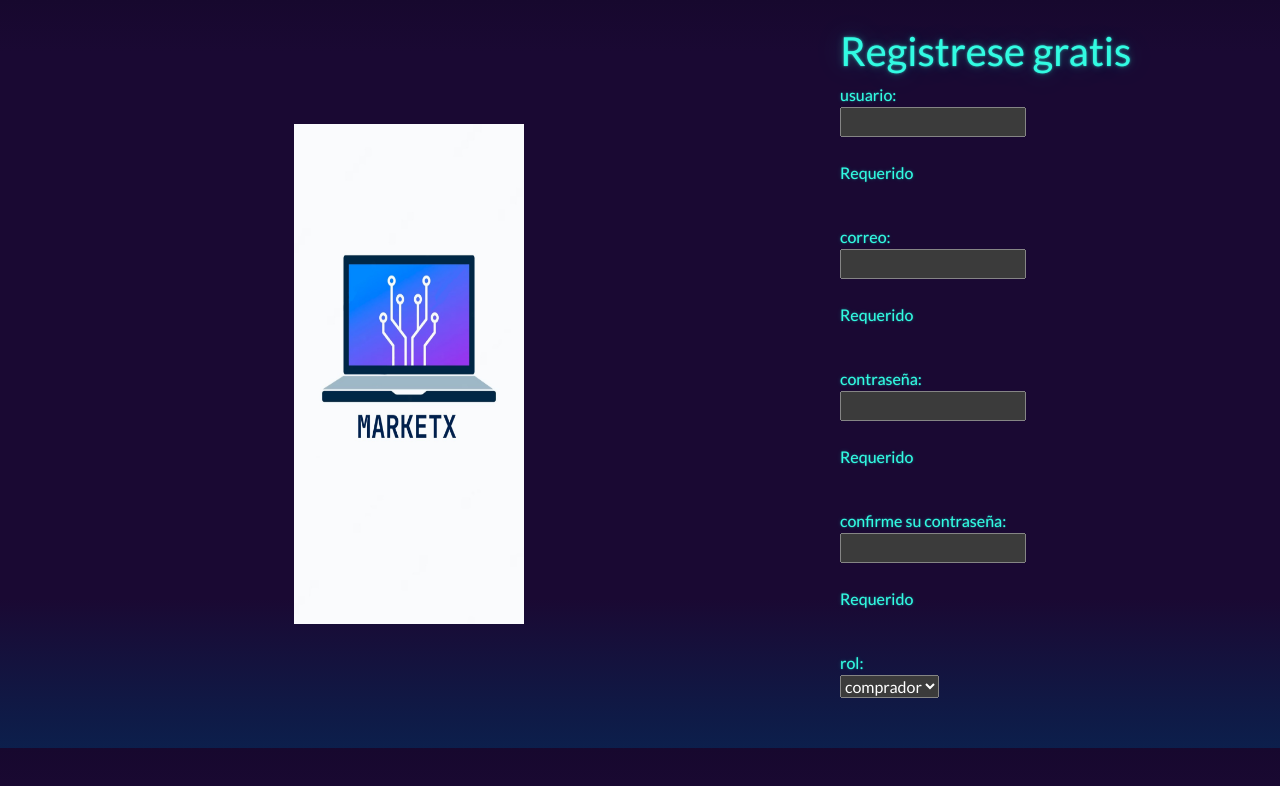
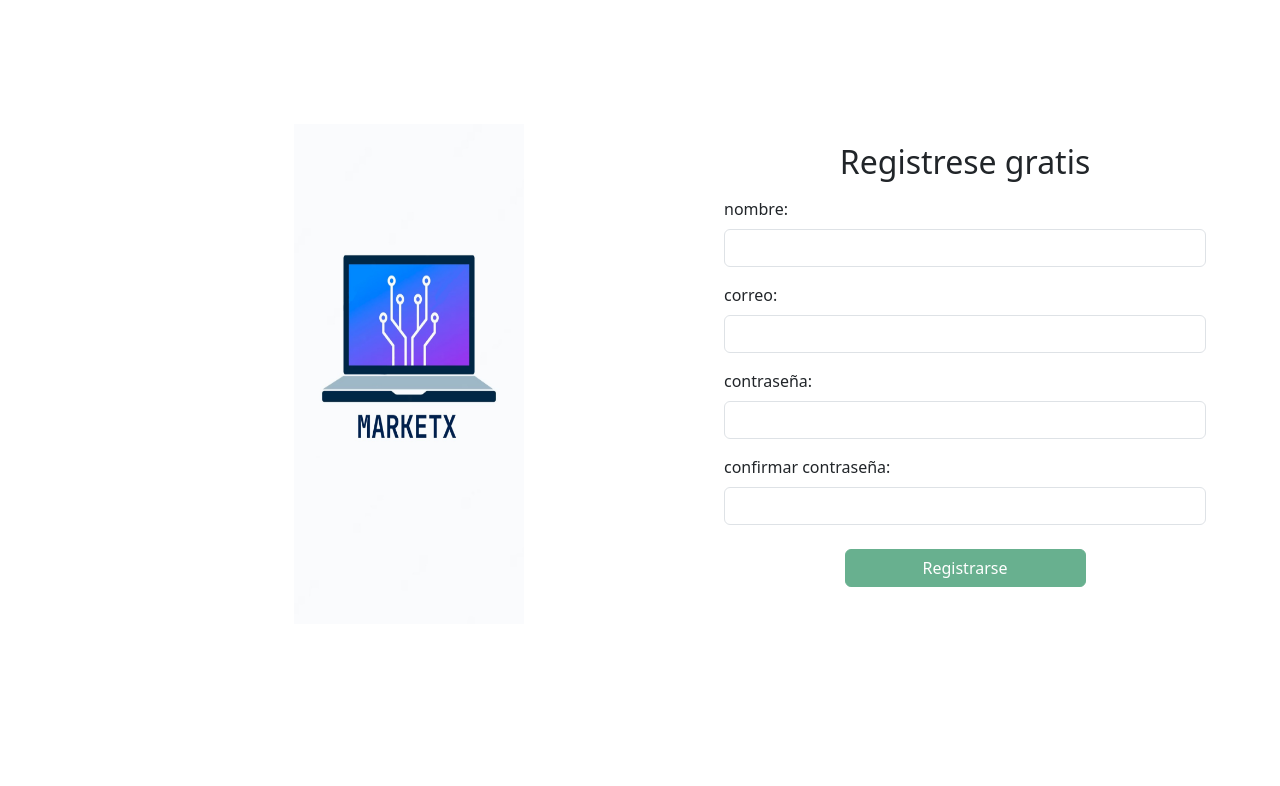
Before and after one commit to Gabriel20Arr/marketX, a Next.js app in the folder client/: page /registrarse in a window 1280 px wide. Shown: the top 786 px of the page. Built offline with nearby package versions, Linux system fonts and the light colour scheme; no server answers.

Commit message:
estilosDelFormularioRegistro

```diff
--- a/client/src/app/layout.js
+++ b/client/src/app/layout.js
@@ -1,29 +1,32 @@
-'use client'
+"use client";
 
-import { Providers } from '../redux/Providers/Providers';
-import NavBar from '../components/NavBar/NavBar';
-import { usePathname } from 'next/navigation';
+import { Providers } from "../redux/Providers/Providers";
+import NavBar from "../components/NavBar/NavBar";
+import { usePathname } from "next/navigation";
 
 export const metadata = {
-  title: 'Create Next App',
-  description: 'Generated by create next app',
-}
+  title: "Create Next App",
+  description: "Generated by create next app",
+};
 
-export default function RootLayout({children}){
+export default function RootLayout({ children }) {
   const router = usePathname();
   console.log(router);
   return (
     <html lang="en">
       <head>
-        <link rel='stylesheet' href='https://bootswatch.com/5/vapor/bootstrap.min.css' />
+        {/* <link rel='stylesheet' href='https://bootswatch.com/5/vapor/bootstrap.min.css' /> */}
       </head>
-        <body >
-          <Providers>
-           {(router !='/' && router!='/loging' && router!='/registrarse')? <NavBar />:''}
-            <div className='container p-4'>
-              {children}
-            </div>
-          </Providers>
-        </body>
+      <body>
+        <Providers>
+          {router != "/" && router != "/loging" && router != "/registrarse" ? (
+            <NavBar />
+          ) : (
+            ""
+          )}
+          <div className="container p-4">{children}</div>
+        </Providers>
+      </body>
     </html>
-  )}
+  );
+}
--- a/client/src/app/registrarse/page.jsx
+++ b/client/src/app/registrarse/page.jsx
@@ -1,32 +1,33 @@
-'use client'
-import { postRequestAsync } from '../../redux/services/userPost';
+"use client";
+import { postRequestAsync } from "../../redux/services/userPost";
 import { useState, useEffect } from "react";
-import Style from './registrar.module.css';
-import image from '../../images/WhatsApp Image 2023-06-13 at 8.46.20 PM.jpeg';
+import Style from "./registrar.module.css";
+import image from "../../images/WhatsApp Image 2023-06-13 at 8.46.20 PM.jpeg";
 import Image from "next/image";
-import {useRouter} from 'next/navigation'
-import { useAppDispatch } from '@/src/redux/hooks/hooks';
-import { validate } from '../../hooks/registrarseValidar';
-import { useGetUsersQuery } from '@/src/redux/services/userApi';
+import { useRouter } from "next/navigation";
+import { useAppDispatch } from "@/src/redux/hooks/hooks";
+import { validate } from "../../hooks/registrarseValidar";
+import { useGetUsersQuery } from "@/src/redux/services/userApi";
+import "bootstrap/dist/css/bootstrap.min.css";
 
 export default function Registrarse() {
   const [usuario, setUsuario] = useState({
-    nombre: '',
-    correo: '',
-    contraseña: '',
-    confirme_su_contraseña: '',
-    rol: ''
+    nombre: "",
+    correo: "",
+    contraseña: "",
+    confirme_su_contraseña: "",
+    // rol: "",
   });
   const [error, setError] = useState({
-    nombre: 'requerido',
-    correo: 'requerido',
-    contraseña: 'requerido',
-    confirme_su_contraseña: 'requerido',
-    rol: 'requerido'
+    nombre: "",
+    correo: "",
+    contraseña: "",
+    confirme_su_contraseña: "",
+    // rol: "",
   });
 
   const dispatch = useAppDispatch();
-  const {data} = useGetUsersQuery(null);
+  const { data } = useGetUsersQuery(null);
   const router = useRouter();
 
   const handlerUsuario = (e) => {
@@ -34,55 +35,129 @@ export default function Registrarse() {
     setUsuario({ ...usuario, [name]: value });
   };
   useEffect(() => {
-    setError(validate(usuario,data));
+    setError(validate(usuario, data));
   }, [usuario]);
 
   const handlerSubmit = async (e) => {
     e.preventDefault();
-      const result = await dispatch(postRequestAsync(usuario));
-      console.log(result);
-      setUsuario({
-        nombre: '',
-        correo: '',
-        contraseña: '',
-        confirme_su_contraseña: '',
-        rol: ''
-      });
-      router.push('/loging')
+    const result = await dispatch(postRequestAsync(usuario));
+    console.log(result);
+    setUsuario({
+      nombre: "",
+      correo: "",
+      contraseña: "",
+      confirme_su_contraseña: "",
+      // rol: "",
+    });
+    router.push("/loging");
   };
-  const existeError = (Object.values(error).some(value => value !== ''))
+  const buttonHablitado = () => {
+    if (
+      usuario.nombre === "" ||
+      usuario.correo === "" ||
+      usuario.contraseña === "" ||
+      usuario.confirme_su_contraseña === ""
+    ) {
+      return true;
+    } else {
+      return false;
+    }
+  };
+
+  const existeError = Object.values(error).some((value) => value !== "");
   return (
     <div className={Style.container}>
       <div className={Style.image}>
         <Image src={image} width={230} height={500} alt="" />
       </div>
-      <div className={Style.form}>
-        <h1>Registrese gratis</h1>
+      <div className="d-flex aling-items-center justify-content-center w-100">
+        <div className={Style.form}>
+          <h2 className="mb-3 text-center">Registrese gratis</h2>
+          <form onSubmit={handlerSubmit}>
+            <div className="mb-2">
+              <label className="form-label" htmlFor="nombre">
+                nombre:
+              </label>
+              <input
+                className="form-control"
+                type="text"
+                name="nombre"
+                onChange={handlerUsuario}
+                value={usuario.nombre}
+              />
+              <p className="form-text">{error.nombre ? error.nombre : ""}</p>
+            </div>
+            <div className="mb-2">
+              <label className="form-label" htmlFor="correo">
+                correo:
+              </label>
+              <input
+                className="form-control"
+                type="text"
+                name="correo"
+                onChange={handlerUsuario}
+                value={usuario.correo}
+              />
+              <p className="form-text">{error.correo ? error.correo : ""}</p>
+            </div>
+            <div className=" mb-2">
+              <label className="form-label" htmlFor="constraseña">
+                contraseña:
+              </label>
+              <input
+                className="form-control"
+                type="text"
+                name="contraseña"
+                onChange={handlerUsuario}
+                value={usuario.contraseña}
+              />
+              <p className="form-text">
+                {error.contraseña ? error.contraseña : ""}
+              </p>
+            </div>
+            <div className="mb-3">
+              <label className="form-label" htmlFor="confirmar contraseña">
+                confirmar contraseña:
+              </label>
+              <input
+                className="form-control"
+                type="text"
+                name="confirme_su_contraseña"
+                onChange={handlerUsuario}
+                value={usuario.confirme_su_contraseña}
+              />
+              <p className="form-text">
+                {error.confirme_su_contraseña
+                  ? error.confirme_su_contraseña
+                  : ""}
+              </p>
+            </div>
+            {/* Este select lo utilizaremos cuando le podamos dar funcionalidad*/}
+            {/* <span>rol: </span> */}
+            {/* <select
+           name="rol"
+           id=""
+           defaultValue={"comprador"}
+           onChange={handlerUsuario}
+            >
+             <option value="vendedor">vendedor</option>
+             <option value="comprador">comprador</option>
+            </select>
+           <br></br> */}
 
-        <span>usuario: </span>
-        <input type="text" name="nombre" onChange={handlerUsuario} value={usuario.nombre} /><br />
-        <p>{error.nombre ? error.nombre : ''}</p><br />
-
-        <span>correo: </span>
-        <input type="text" name="correo" onChange={handlerUsuario} value={usuario.correo} /><br />
-        <p>{error.correo ? error.correo : ''}</p><br />
-
-        <span>contraseña: </span>
-        <input type="text" name="contraseña" onChange={handlerUsuario} value={usuario.contraseña} /><br />
-        <p>{error.contraseña ? error.contraseña : ''}</p><br />
-
-        <span>confirme su contraseña: </span>
-        <input type="text" name="confirme_su_contraseña" onChange={handlerUsuario} value={usuario.confirme_su_contraseña} /><br />
-        <p>{error.confirme_su_contraseña ? error.confirme_su_contraseña : ''}</p><br />
-
-        <span>rol: </span>
-        <select name="rol" id="" defaultValue={"comprador"} onChange={handlerUsuario}>
-          <option value='vendedor'>vendedor</option>
-          <option value='comprador'>comprador</option>
-        </select><br></br>
-
-        {existeError?null:<button type="submit" onClick={handlerSubmit}>Continuar</button>}
-
+            <div class="d-grid gap-2 col-6 mx-auto">
+              {existeError ? null : (
+                <button
+                  disabled={buttonHablitado()}
+                  className="btn btn-success mt-2"
+                  type="submit"
+                >
+                  Registrarse
+                </button>
+              )}
+            </div>
+          </form>
+        </div>
       </div>
     </div>
   );
--- a/client/src/app/registrarse/registrar.module.css
+++ b/client/src/app/registrarse/registrar.module.css
@@ -12,8 +12,6 @@
 }
 
 .form {
-    flex: 1;
-    display: flex;
-    flex-direction: column;
-    align-items: flex-start;
+  height: 462px;
+  width: 482px;
 }
--- a/client/src/hooks/registrarseValidar.js
+++ b/client/src/hooks/registrarseValidar.js
@@ -1,13 +1,14 @@
 export const validate = (input, users) => {
   const newError = {};
 
-    const correos = users && users.map(user=>user.correo).includes(input.correo);
+  const correos =
+    users && users.map((user) => user.correo).includes(input.correo);
 
-    const correo = /^[^\s@]+@[^\s@]+\.[^\s@]+$/;
+  const correo = /^[^\s@]+@[^\s@]+\.(com)$/i;
   const regexContraseña = /^(?=.*\d)(?=.*[a-z])(?=.*[A-Z]).{8,}$/;
 
   if (!input.nombre.length) {
-      newError.nombre = "Requerido";
+    newError.nombre = "";
   } else if (input.nombre.length < 5 || input.nombre.length > 20) {
     newError.nombre = "El usuario debe tener entre 5 a 20 caracteres";
   } else if (/\s\s/.test(input.nombre)) {
@@ -17,26 +18,26 @@ export const validate = (input, users) => {
   }
 
   if (input.correo === "") {
-      newError.correo = "Requerido";
+    newError.correo = "";
   } else if (!correo.test(input.correo)) {
     newError.correo = "Debe ser un correo válido";
-    }else if (correos) {
-      newError.correo = "Este correo ya está en uso"
+  } else if (correos) {
+    newError.correo = "Este correo ya está en uso";
   } else {
     newError.correo = "";
   }
 
   if (input.contraseña === "") {
-      newError.contraseña = "Requerido";
+    newError.contraseña = "";
   } else if (!regexContraseña.test(input.contraseña)) {
     newError.contraseña =
-        "Debe tener al menos 8 caracteres de longitud.\nDebe contener al menos una letra mayúscula.\nDebe contener al menos una letra minúscula.\nDebe contener al menos un número.";
+      "Debe tener al menos 8 caracteres de longitud, contener al menos una letra mayúscula ,contener al menos una letra minúscula y contener al menos un número.";
   } else {
     newError.contraseña = "";
   }
 
   if (input.confirme_su_contraseña === "") {
-      newError.confirme_su_contraseña = "Requerido";
+    newError.confirme_su_contraseña = "";
   } else if (input.confirme_su_contraseña !== input.contraseña) {
     newError.confirme_su_contraseña = "La contraseña no coincide";
   } else {
```
Lines whose indentation alone changed are shown as unchanged.
